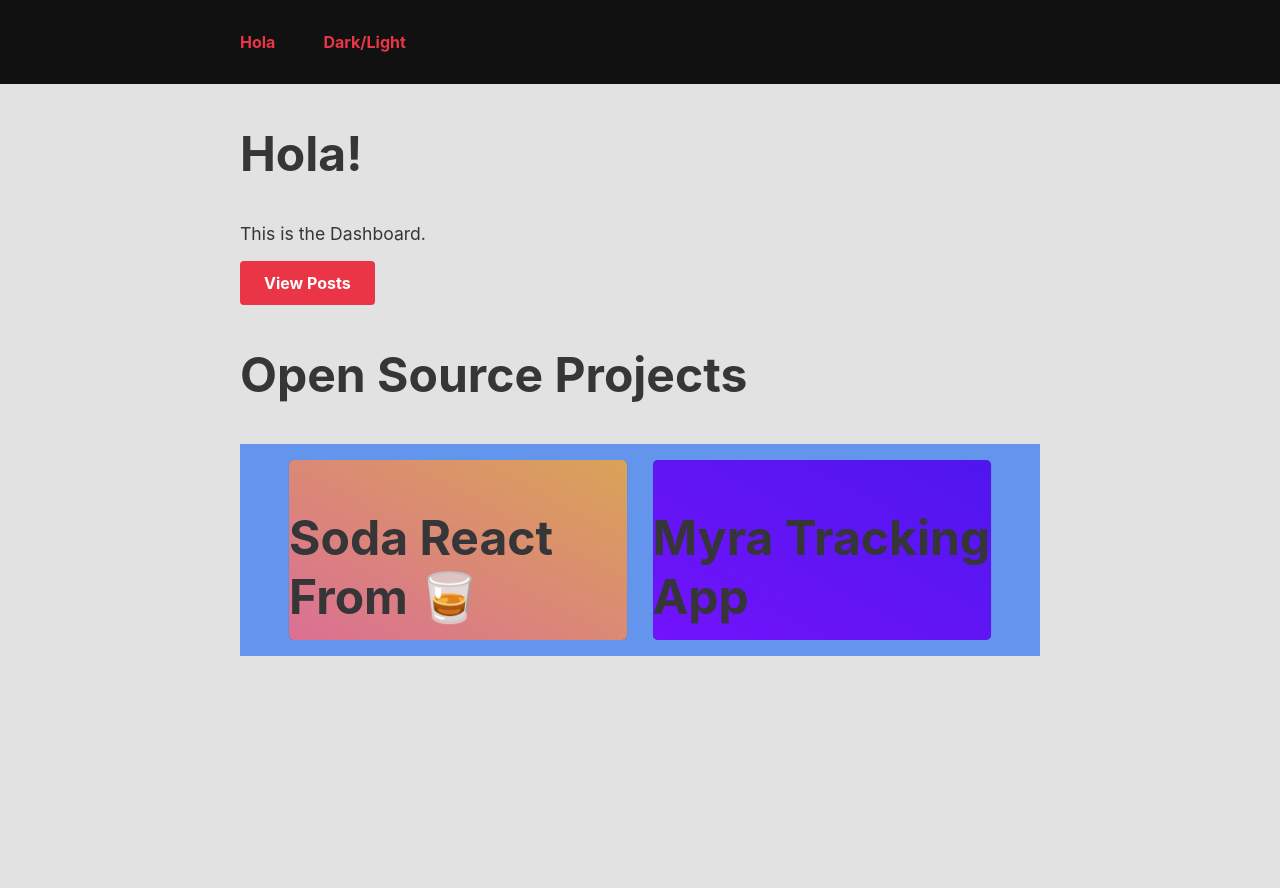
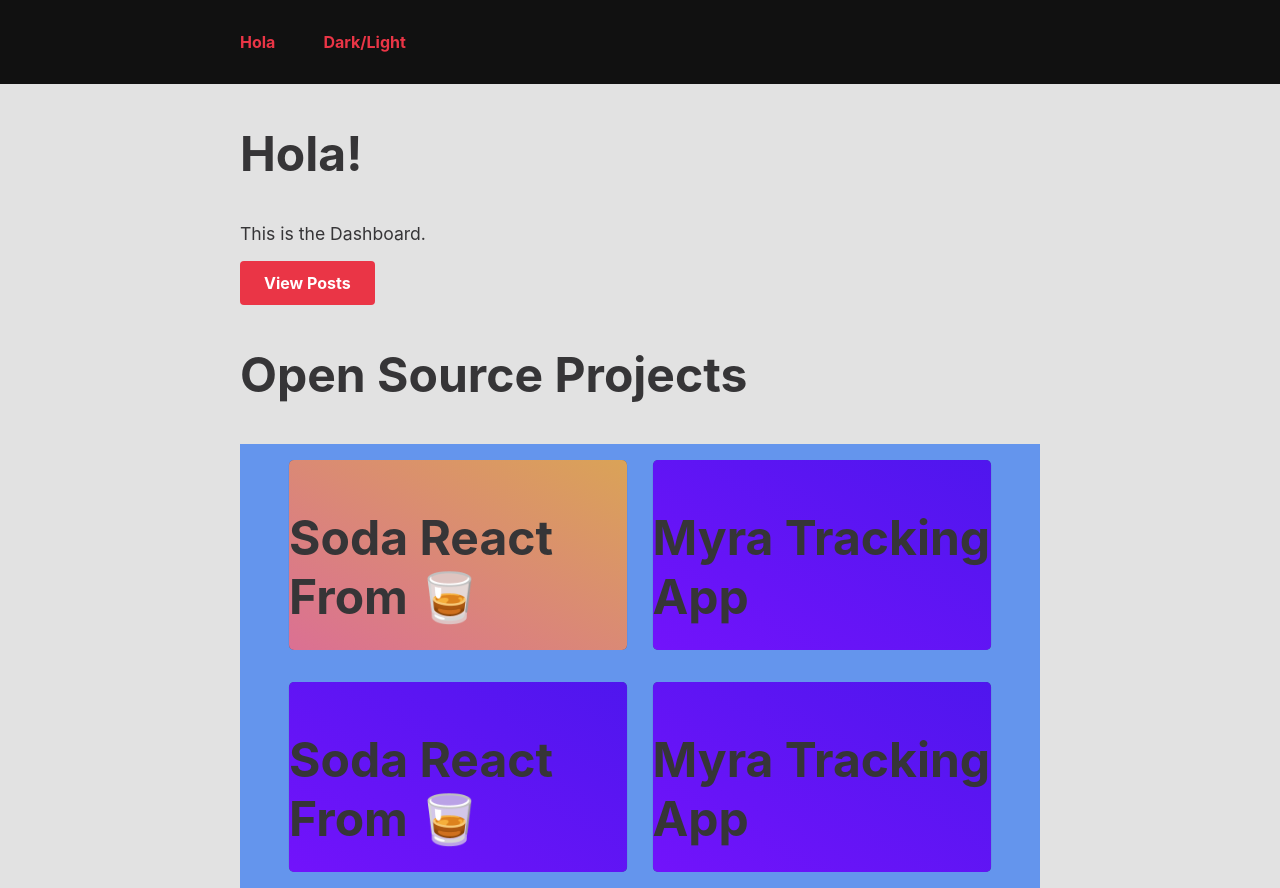
Before and after one commit to KarnellSchultz/KarmaProject, a React (Create React App) app: page / in a window 1280 px wide. Before the commit the page ends 800 px from the top, so only its background shows below. Built offline with nearby package versions, Linux system fonts and the light colour scheme.

Commit message:
fixed OpenSource CSS flow

```diff
--- a/src/components/OpenSourceProjects.js
+++ b/src/components/OpenSourceProjects.js
@@ -18,11 +18,12 @@ const OpenSourceSection = styled.section`
 `;
 
 const OpenSourceItem = styled.div`
-	@media screen and (max-width: 740px) {
+	@media screen and (max-width: 755px) {
 		width: 90%;
 	}
 	width: 45%;
-	height: 180px;
+	min-width: 330px;
+	height: 190px;
 	min-height: 150px;
 	background: linear-gradient(to right top, rgb(114, 19, 251), rgb(79, 22, 238))
 		rgb(255, 255, 255);
@@ -42,6 +43,12 @@ export default function OpenSourceProjects() {
 				<OpenSourceItem>
 					<h1>Myra Tracking App</h1>
 				</OpenSourceItem>
+				<OpenSourceItem>
+					<h1>Soda React From 🥃</h1>
+				</OpenSourceItem>
+				<OpenSourceItem>
+					<h1>Myra Tracking App</h1>
+				</OpenSourceItem>
 			</OpenSourceSection>
 		</>
 	);
```
